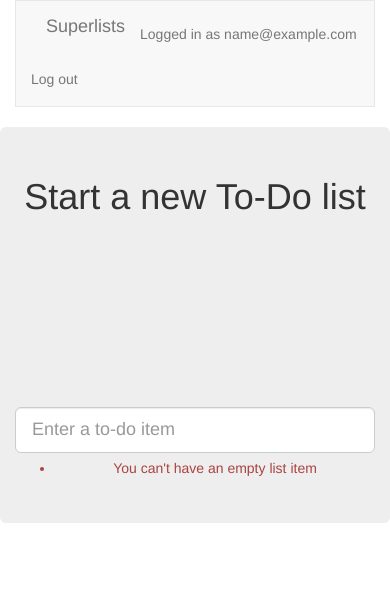
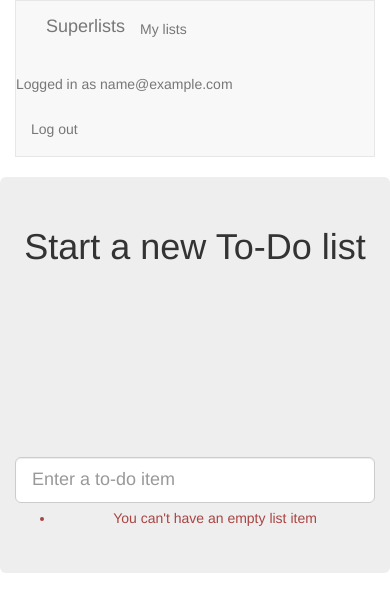
Before and after one commit to meynardmeynard/python-tdd-book, a Django app: page /lists/new in a window 390 px wide. Shown: the top 612 px of the page. Run offline with Django 3.2, Linux system fonts and the light colour scheme; the visitor is signed in with stand-in values (Sample User, id 1); some libraries are stand-ins or nearby versions.

Commit message:
url, placeholder view, and first cut temapltes for my_lists

```diff
--- a/lists/templates/base.html
+++ b/lists/templates/base.html
@@ -15,6 +15,9 @@
       <div class="container-fluid">
         <a href="/" class="navbar-brand">Superlists</a>
         {% if user.email %}
+          <ul class="nav navbar-nav navbar-left">
+            <li><a href="{% url 'my_lists' user.email %}">My lists</a></li>
+          </ul>
           <ul class="nav navbar-nav navbar-right">
             <li class="navbar-text">Logged in as {{ user.email }}</li>
             <li><a href="{% url 'logout' %}">Log out</a></li>
@@ -47,6 +50,7 @@
       <div class="col-md-6 col-md-offset-3 jumbotron">
         <div class="text-center">
           <h1>{% block header_text %}{% endblock %}</h1>
+          {% block list_form %}
             <form method="POST" action="{% block form_action %}{% endblock %}">
               {{ form.text }}
               {% csrf_token %}
@@ -56,6 +60,7 @@
                 </div>
               {% endif %}
             </form>
+          {% endblock %}
         </div>
       </div>
     </div>
@@ -63,6 +68,13 @@
     <div class="row">
       <div class="col-md-6 col-md-offset-3">
         {% block table %}
+        {% endblock %}
+      </div>
+    </div>
+
+    <div class="row">
+      <div class="col-md-6 col-md-offset-3">
+        {% block extra_content %}
         {% endblock %}
       </div>
     </div>
--- a/lists/urls.py
+++ b/lists/urls.py
@@ -19,4 +19,5 @@ from lists import views
 urlpatterns = [
     url(r'^new$', views.new_list, name='new_list'),
     url(r'^(\d+)/$', views.view_list, name='view_list'),
+    url(r'^users/(.+)/$', views.my_lists, name='my_lists'),
 ]
--- a/lists/views.py
+++ b/lists/views.py
@@ -27,3 +27,6 @@ def new_list(request):
         return redirect(list_)
     else:
         return render(request, 'home.html', {"form": form})
+
+def my_lists(request, email):
+    return render(request, 'my_lists.html')
```
Also changed, not shown: lists/templates/my_lists.html (added, +13 -0 lines), lists/tests/test_views.py (+6 -0 lines). Lines whose indentation alone changed are shown as unchanged.
